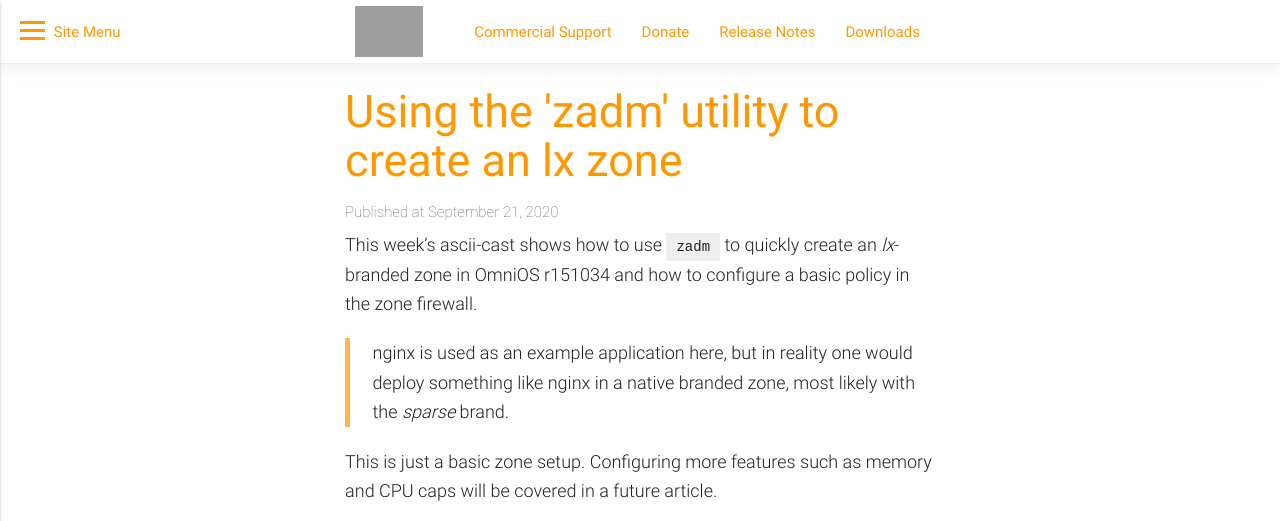
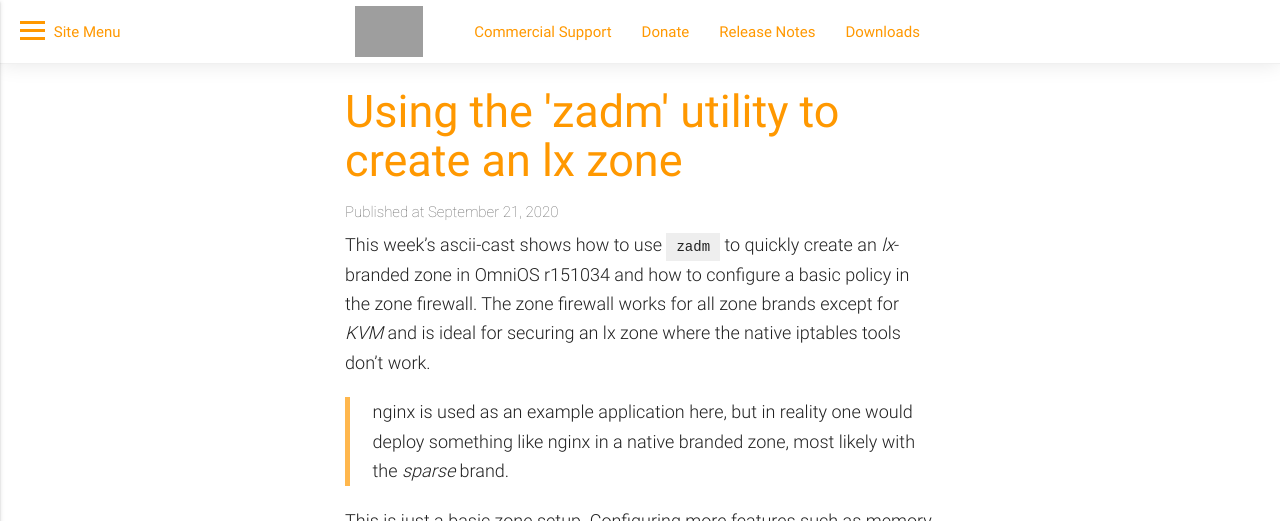
Before and after one commit to omniosorg/omniosorg.github.io, a Jekyll site: the page built from _posts/2020-09-21-zadm-lx-ubuntu-nginx-fw.md, in a window 1280 px wide and 1151 px high, cut to the strip 0-521 px from the top of the window. Built offline with Jekyll 4.4.1, drawn with Linux system fonts in a browser that asks for light colours; comment, search, counter and statistics services are not loaded; grey boxes are pictures that could not be loaded.

Commit message:
Update zadm page and add to menu

```diff
--- a/_posts/2020-09-21-zadm-lx-ubuntu-nginx-fw.md
+++ b/_posts/2020-09-21-zadm-lx-ubuntu-nginx-fw.md
@@ -6,7 +6,9 @@ synopsis: Using the 'zadm' utility to create an lx zone
 
 This week's ascii-cast shows how to use `zadm` to quickly create an
 _lx_-branded zone in OmniOS r151034 and how to configure a basic policy in
-the zone firewall.
+the zone firewall. The zone firewall works for all zone brands except for
+_KVM_ and is ideal for securing an lx zone where the native iptables
+tools don't work.
 
 > nginx is used as an example application here, but in reality one would
 > deploy something like nginx in a native branded zone, most likely with
```
Also changed, not shown: _docs/setup/zadm.md (+18 -2 lines).
